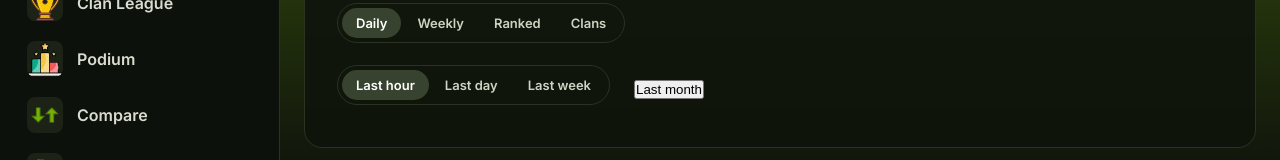
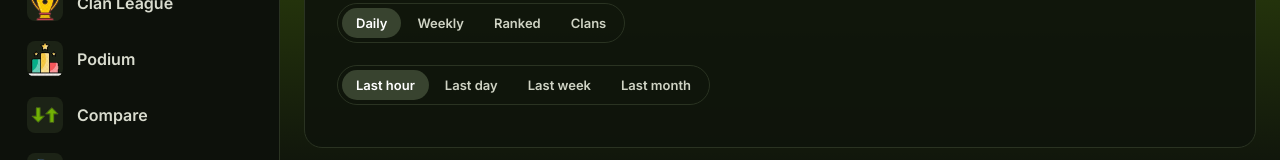
Before and after one commit to CleverDude1/blast-buddies-portal, a website: page past-hour.html in a window 1280 px wide. Shown: the part 241-401 px from the top of the page. Drawn offline with Linux system fonts and the light colour scheme; no server answers.

Commit message:
Update past-hour.html

```diff
--- a/past-hour.html
+++ b/past-hour.html
@@ -19,9 +19,9 @@
   </div>
   <div class="ph-controls">
     <div class="seg" id="phSpan">
-      <button data-span="hour">Last hour</button><button data-span="day" title="Since 00:00 UTC">Last day</button><button data-span="week" title="Last 7 days">Last week</button>
+      <button data-span="hour">Last hour</button><button data-span="day" title="Since 00:00 UTC">Last day</button><button data-span="week" title="Last 7 days">Last week</button><button data-span="month" title="Last 30 days">Last month</button>
     </div>
-    <button data-span="month" title="Last 30 days">Last month</button>
+
     <label class="muted" id="phDateWrap" style="display:none"><span id="phDateLbl">Day</span> <input type="date" id="phDate"> <button class="pill" id="phToday" style="height:34px;padding:0 12px">Today</button></label>
   </div>
 </section>
```
